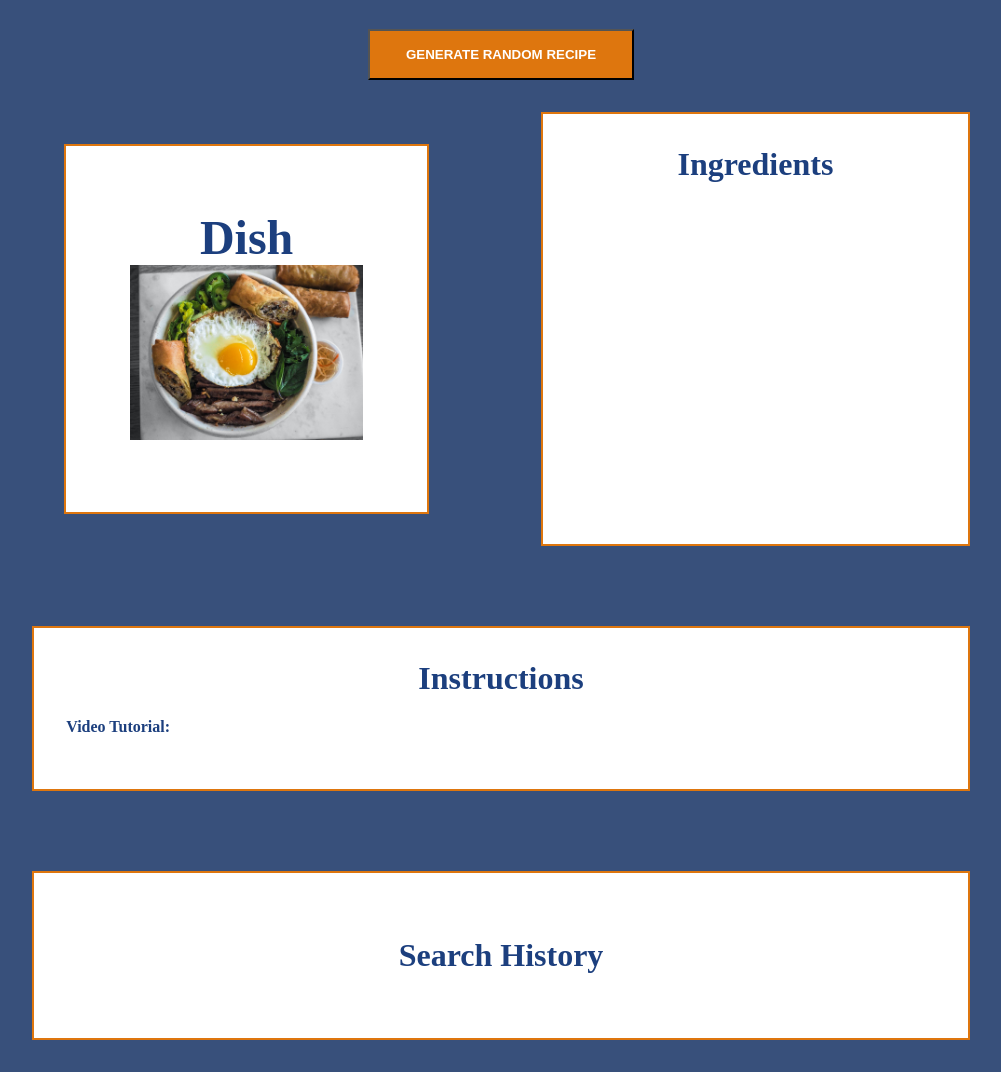
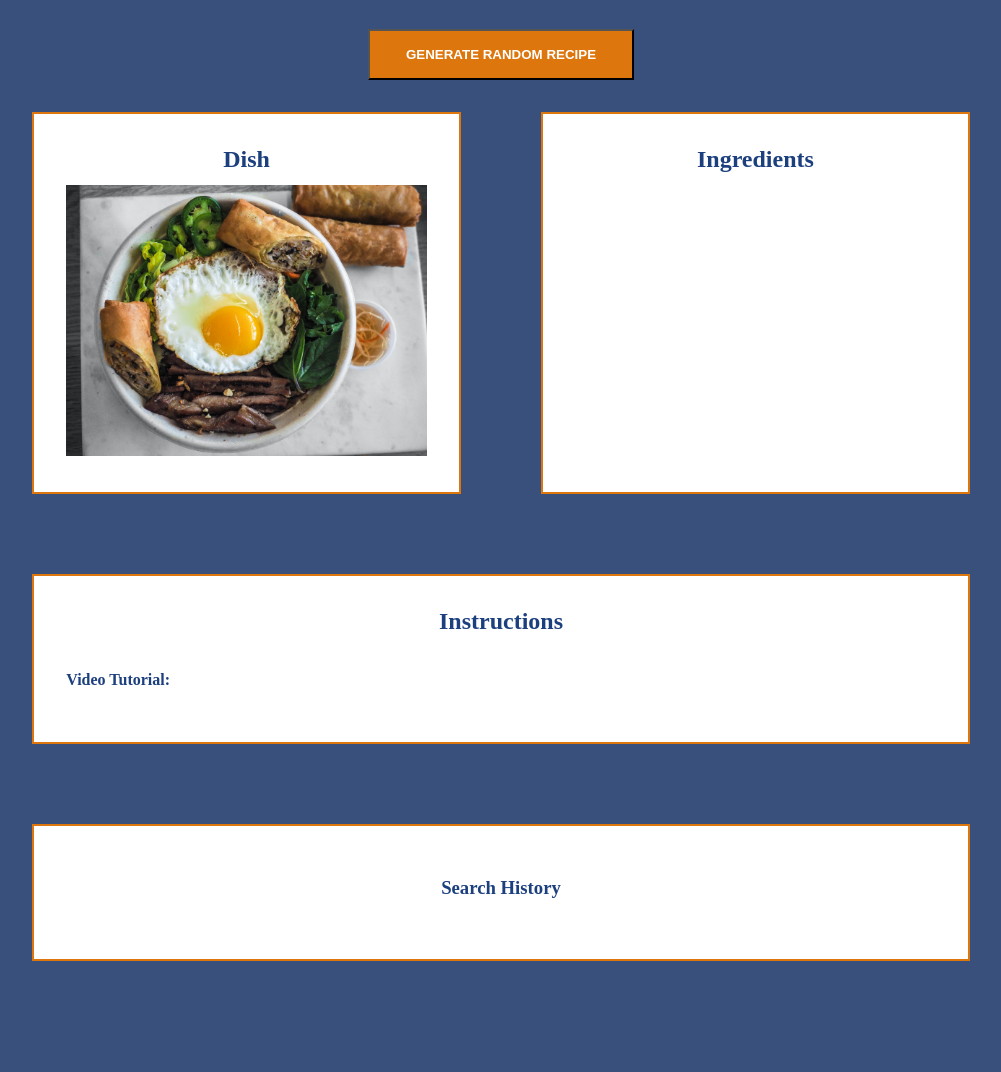
Before and after one commit to AngerOverApathy/chopped-challenge, a plain HTML site: page index.html in a window 1280 px wide. Shown: the part 249-1321 px from the top of the page, without its empty margins (139-1140 px from the left). After the commit the page ends 1242 px from the top, so only its background shows below. Drawn offline with Linux system fonts and the light colour scheme.

Commit message:
fixed spacing issue

```diff
--- a/index.html
+++ b/index.html
@@ -25,13 +25,13 @@
         <div class="grid-holder">
 
             <div></div>
-            <div class="card center">
+            <div class="card">
                 <h2 id="recipe-name">Dish</h2>
                 <img src="./pexels-photo-2059151.jpeg" id="filler-picture">
             </div>
 
-            <div class="card">
-                <h2 class="center">Ingredients</h3>
+            <div class="card ingredients-card">
+                <h2>Ingredients</h3>
                 <ul id="ingredients"></ul>
             </div>
 
@@ -39,7 +39,7 @@
             <div></div>
 
             <div class="card span">
-                <h2 class="center">Instructions</h3>
+                <h2 class="">Instructions</h3>
                 <p id ='instructions'></p>
                 <h4>Video Tutorial:</h4>
                 <p id="video"></p>
@@ -47,7 +47,7 @@
             <div></div>
             <div></div>
             <div class="card span">
-                <h3 class="center">Search History</h3>
+                <h3>Search History</h3>
                 <ul id="search-history"></ul>
             </div>
         </div>
--- a/style.css
+++ b/style.css
@@ -88,6 +88,15 @@ body {
     font-size: xx-large;
 }
 
+#ingredients, #instructions {
+    font-size: 1.5em;
+}
+
+.card h2, h3 {
+    text-align: center;
+    padding-bottom: 0.5em;
+}
+
 /* Small screens */
 @media (max-width: 767px) {
     .banner-img {
```
